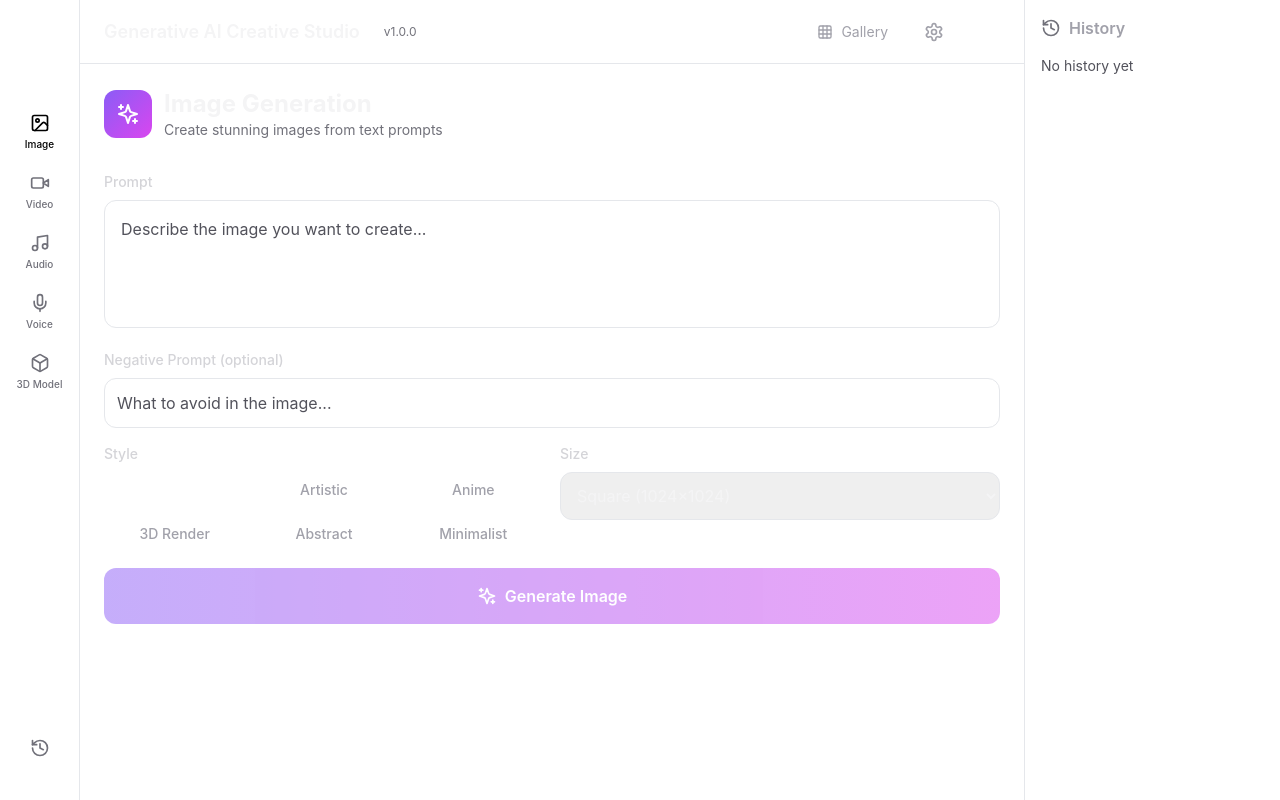
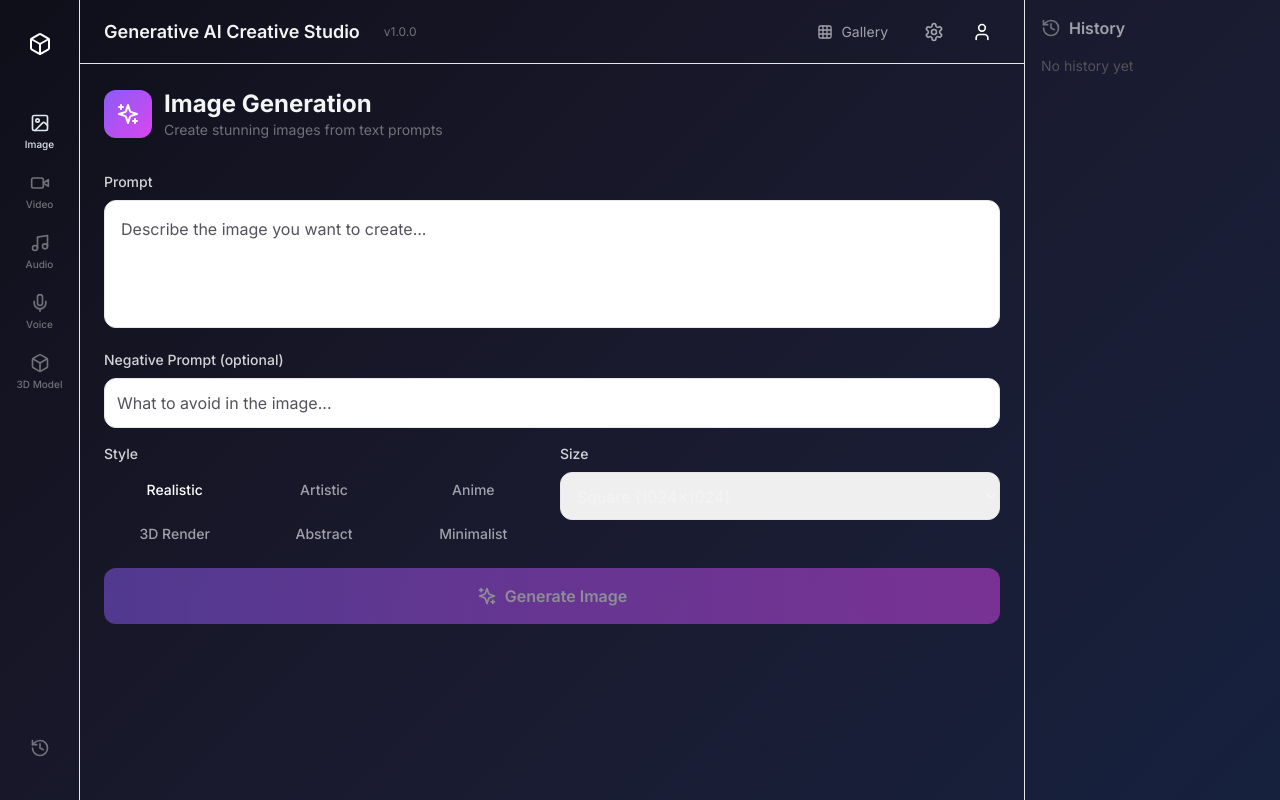
Before and after one commit to tippyentertainment/skills, a React (Vite) app in the folder creative-studio/: page / in a window 1280 px wide. Built offline with nearby package versions, Linux system fonts and the light colour scheme.

Commit message:
Add index.css styles for Creative Studio

```diff
--- a/creative-studio/src/index.css
+++ b/creative-studio/src/index.css
@@ -2,16 +2,111 @@
 @tailwind components;
 @tailwind utilities;
 
-body {
+* {
   margin: 0;
-  font-family: -apple-system, BlinkMacSystemFont, 'Segoe UI', 'Roboto', 'Oxygen',
-    'Ubuntu', 'Cantarell', 'Fira Sans', 'Droid Sans', 'Helvetica Neue',
-    sans-serif;
-  -webkit-font-smoothing: antialiased;
-  -moz-osx-font-smoothing: grayscale;
+  padding: 0;
+  box-sizing: border-box;
 }
 
-code {
-  font-family: source-code-pro, Menlo, Monaco, Consolas, 'Courier New',
-    monospace;
+body {
+  font-family: 'Inter', system-ui, sans-serif;
+  background: linear-gradient(135deg, #0f0f1a 0%, #1a1a2e 50%, #16213e 100%);
+  min-height: 100vh;
+  color: #e2e8f0;
 }
+
+/* Custom scrollbar */
+::-webkit-scrollbar {
+  width: 8px;
+  height: 8px;
+}
+
+::-webkit-scrollbar-track {
+  background: rgba(255, 255, 255, 0.05);
+  border-radius: 4px;
+}
+
+::-webkit-scrollbar-thumb {
+  background: rgba(139, 92, 246, 0.5);
+  border-radius: 4px;
+}
+
+::-webkit-scrollbar-thumb:hover {
+  background: rgba(139, 92, 246, 0.7);
+}
+
+/* Glassmorphism utilities */
+.glass {
+  background: rgba(255, 255, 255, 0.05);
+  backdrop-filter: blur(10px);
+  -webkit-backdrop-filter: blur(10px);
+  border: 1px solid rgba(255, 255, 255, 0.1);
+}
+
+.glass-dark {
+  background: rgba(0, 0, 0, 0.3);
+  backdrop-filter: blur(20px);
+  -webkit-backdrop-filter: blur(20px);
+  border: 1px solid rgba(255, 255, 255, 0.05);
+}
+
+/* Gradient text */
+.gradient-text {
+  background: linear-gradient(135deg, #8b5cf6 0%, #ec4899 50%, #06b6d4 100%);
+  -webkit-background-clip: text;
+  -webkit-text-fill-color: transparent;
+  background-clip: text;
+}
+
+/* Animated gradient background */
+.gradient-bg {
+  background: linear-gradient(-45deg, #0f0f1a, #1a1a2e, #16213e, #0f172a);
+  background-size: 400% 400%;
+  animation: gradient 15s ease infinite;
+}
+
+@keyframes gradient {
+  0% { background-position: 0% 50%; }
+  50% { background-position: 100% 50%; }
+  100% { background-position: 0% 50%; }
+}
+
+/* Glow effects */
+.glow-violet {
+  box-shadow: 0 0 20px rgba(139, 92, 246, 0.3), 0 0 40px rgba(139, 92, 246, 0.1);
+}
+
+.glow-pink {
+  box-shadow: 0 0 20px rgba(236, 72, 153, 0.3), 0 0 40px rgba(236, 72, 153, 0.1);
+}
+
+.glow-cyan {
+  box-shadow: 0 0 20px rgba(6, 182, 212, 0.3), 0 0 40px rgba(6, 182, 212, 0.1);
+}
+
+/* Panel transitions */
+.panel-enter {
+  animation: panelEnter 0.3s ease-out forwards;
+}
+
+@keyframes panelEnter {
+  from {
+    opacity: 0;
+    transform: translateY(10px);
+  }
+  to {
+    opacity: 1;
+    transform: translateY(0);
+  }
+}
+
+/* Button hover effects */
+.btn-glow:hover {
+  box-shadow: 0 0 25px rgba(139, 92, 246, 0.5);
+}
+
+/* Input focus effects */
+input:focus, textarea:focus {
+  outline: none;
+  box-shadow: 0 0 0 2px rgba(139, 92, 246, 0.5);
+}
```
